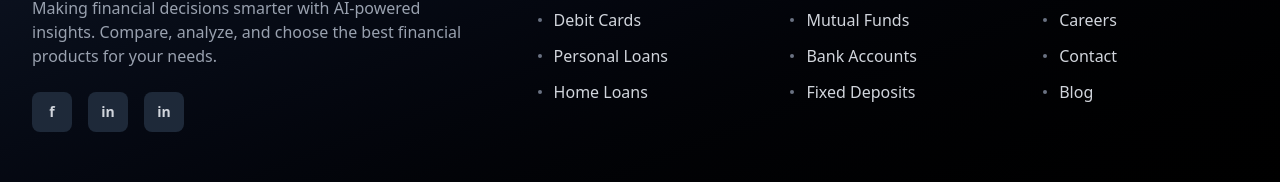
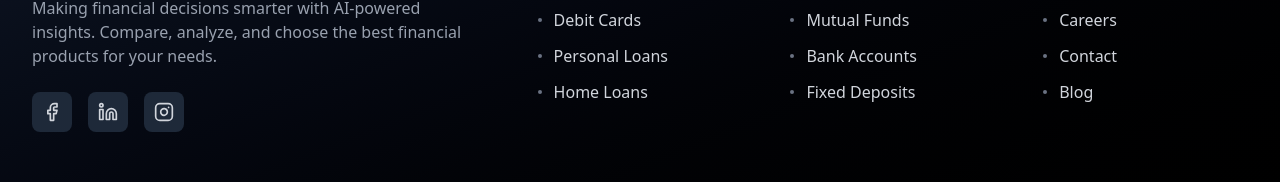
Before and after one commit to nileshpatil6/FinadviseAI, a Next.js app: page / in a window 1280 px wide. Shown: the part 6283-6465 px from the top of the page. Built offline with nearby package versions, Linux system fonts and the light colour scheme.

Commit message:
chatbot update

```diff
--- a/package.json
+++ b/package.json
@@ -17,6 +17,7 @@
     "react": "19.1.0",
     "react-dom": "19.1.0",
     "react-hook-form": "^7.62.0",
+    "react-markdown": "^10.1.0",
     "zod": "^4.1.5"
   },
   "devDependencies": {
--- a/src/app/page.tsx
+++ b/src/app/page.tsx
@@ -22,7 +22,10 @@ import {
   Users,
   BarChart3,
   Globe2,
-  Sparkles
+  Sparkles,
+  Facebook,
+  Linkedin,
+  Instagram
 } from 'lucide-react';
 import Link from 'next/link';
 
@@ -768,7 +771,7 @@ export default function Home() {
             Ready to Find Your Best Match?
           </motion.h2>
           <motion.p
-            className="text-xl text-gray-300 mb-12 text-lg"
+            className="text-xl text-gray-300 mb-12"
             initial={{ opacity: 0, y: 30 }}
             animate={{ opacity: 1, y: 0 }}
             transition={{ duration: 0.6, delay: 0.1 }}
@@ -814,15 +817,15 @@ export default function Home() {
                 Making financial decisions smarter with AI-powered insights. Compare, analyze, and choose the best financial products for your needs.
               </p>
               <div className="flex gap-4">
-                <div className="w-10 h-10 bg-gray-800 rounded-lg flex items-center justify-center hover:bg-gradient-to-r hover:from-blue-600 hover:to-indigo-600 transition-all cursor-pointer">
-                  <span className="font-bold text-sm">f</span>
-                </div>
-                <div className="w-10 h-10 bg-gray-800 rounded-lg flex items-center justify-center hover:bg-gradient-to-r hover:from-blue-600 hover:to-indigo-600 transition-all cursor-pointer">
-                  <span className="font-bold text-sm">in</span>
-                </div>
-                <div className="w-10 h-10 bg-gray-800 rounded-lg flex items-center justify-center hover:bg-gradient-to-r hover:from-blue-600 hover:to-indigo-600 transition-all cursor-pointer">
-                  <span className="font-bold text-sm">in</span>
-                </div>
+                <a href="#" className="w-10 h-10 bg-gray-800 rounded-lg flex items-center justify-center hover:bg-gradient-to-r hover:from-blue-600 hover:to-indigo-600 transition-all cursor-pointer" aria-label="Facebook">
+                  <Facebook className="w-5 h-5" />
+                </a>
+                <a href="#" className="w-10 h-10 bg-gray-800 rounded-lg flex items-center justify-center hover:bg-gradient-to-r hover:from-blue-600 hover:to-indigo-600 transition-all cursor-pointer" aria-label="LinkedIn">
+                  <Linkedin className="w-5 h-5" />
+                </a>
+                <a href="#" className="w-10 h-10 bg-gray-800 rounded-lg flex items-center justify-center hover:bg-gradient-to-r hover:from-pink-600 hover:to-purple-600 transition-all cursor-pointer" aria-label="Instagram">
+                  <Instagram className="w-5 h-5" />
+                </a>
               </div>
             </div>
 
--- a/src/app/platform/page.tsx
+++ b/src/app/platform/page.tsx
@@ -212,7 +212,7 @@ function PlatformContent() {
           </motion.h1>
 
           <motion.p
-            className="text-xl text-gray-600 max-w-3xl mx-auto text-lg leading-relaxed"
+            className="text-xl text-gray-600 max-w-3xl mx-auto leading-relaxed"
             initial={{ opacity: 0, y: 30 }}
             animate={{ opacity: 1, y: 0 }}
             transition={{ duration: 0.6, delay: 0.2 }}
--- a/src/components/FinancialAdvisorChat.tsx
+++ b/src/components/FinancialAdvisorChat.tsx
@@ -2,6 +2,7 @@
 
 import { FormEvent, useEffect, useRef, useState } from 'react';
 import { MessageCircle, Send, ShieldAlert, Sparkles, X } from 'lucide-react';
+import ReactMarkdown from 'react-markdown';
 
 type ChatRole = 'user' | 'assistant';
 
@@ -93,7 +94,7 @@ export function FinancialAdvisorChat() {
       </button>
 
       {isOpen && (
-        <div className="fixed bottom-24 right-6 z-50 w-full max-w-sm transform rounded-3xl bg-white shadow-2xl ring-1 ring-black/5 transition-all lg:max-w-md">
+        <div className="fixed bottom-6 right-6 left-6 md:left-auto z-50 w-auto md:w-full md:max-w-md lg:max-w-lg transform rounded-3xl bg-white shadow-2xl ring-1 ring-black/5 transition-all">
           <div className="flex items-start justify-between border-b border-gray-100 p-4">
             <div className="flex items-center gap-3">
               <div className="rounded-2xl bg-gradient-to-br from-blue-500 via-purple-500 to-indigo-600 p-2 text-white shadow-lg">
@@ -114,24 +115,46 @@ export function FinancialAdvisorChat() {
             </button>
           </div>
 
-          <div className="flex max-h-[420px] flex-col gap-3 overflow-y-auto px-4 py-4 text-sm text-gray-800">
+          <div className="flex max-h-[50vh] md:max-h-[420px] flex-col gap-3 overflow-y-auto px-4 py-4 text-sm text-gray-800">
             {messages.map((message, index) => (
               <div
                 key={`${message.role}-${index}`}
                 className={`flex ${message.role === 'user' ? 'justify-end' : 'justify-start'}`}
               >
                 <div
-                  className={`max-w-[80%] rounded-2xl px-4 py-3 shadow-sm ${
+                  className={`max-w-[85%] md:max-w-[80%] rounded-2xl px-4 py-3 shadow-sm ${
                     message.role === 'user'
                       ? 'bg-gradient-to-r from-blue-600 to-indigo-600 text-white'
                       : 'bg-gray-100 text-gray-900'
                   }`}
                 >
-                  {message.content.split('\n').map((line, lineIndex) => (
-                    <p key={lineIndex} className="whitespace-pre-wrap leading-relaxed">
-                      {line}
-                    </p>
-                  ))}
+                  {message.role === 'assistant' ? (
+                    <div className="prose prose-sm max-w-none">
+                      <ReactMarkdown
+                        components={{
+                          p: ({ children }) => <p className="mb-2 last:mb-0 leading-relaxed">{children}</p>,
+                          strong: ({ children }) => <strong className="font-bold text-gray-900">{children}</strong>,
+                          em: ({ children }) => <em className="italic">{children}</em>,
+                          ul: ({ children }) => <ul className="list-disc list-inside space-y-1 my-2">{children}</ul>,
+                          ol: ({ children }) => <ol className="list-decimal list-inside space-y-1 my-2">{children}</ol>,
+                          li: ({ children }) => <li className="leading-relaxed">{children}</li>,
+                          h1: ({ children }) => <h1 className="text-lg font-bold mb-2 text-gray-900">{children}</h1>,
+                          h2: ({ children }) => <h2 className="text-base font-bold mb-2 text-gray-900">{children}</h2>,
+                          h3: ({ children }) => <h3 className="text-sm font-bold mb-1 text-gray-900">{children}</h3>,
+                          code: ({ children }) => <code className="bg-gray-200 px-1 py-0.5 rounded text-xs">{children}</code>,
+                          a: ({ children, href }) => (
+                            <a href={href} className="text-blue-600 underline hover:text-blue-800" target="_blank" rel="noopener noreferrer">
+                              {children}
+                            </a>
+                          ),
+                        }}
+                      >
+                        {message.content}
+                      </ReactMarkdown>
+                    </div>
+                  ) : (
+                    <p className="whitespace-pre-wrap leading-relaxed">{message.content}</p>
+                  )}
                 </div>
               </div>
             ))}
```
Also changed, not shown: 1 other file (tests, documents, lock files or other folders).
